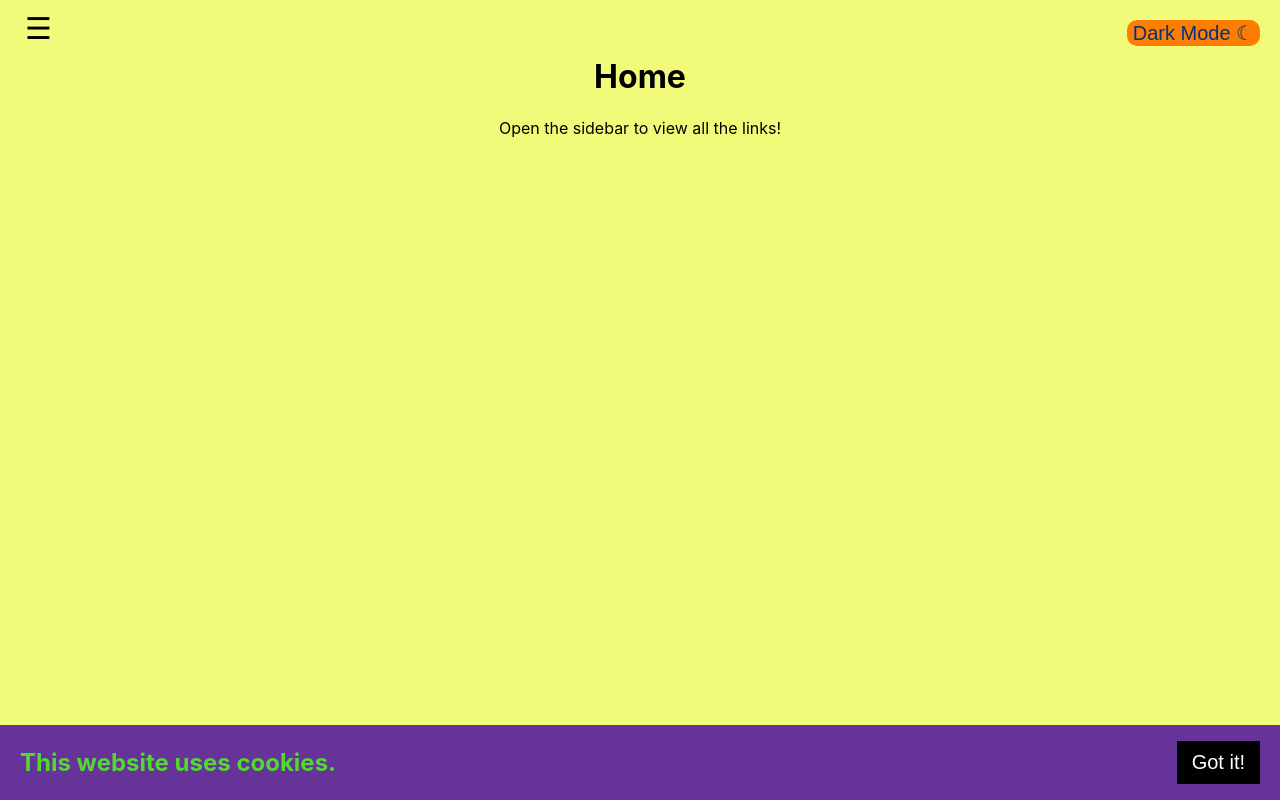
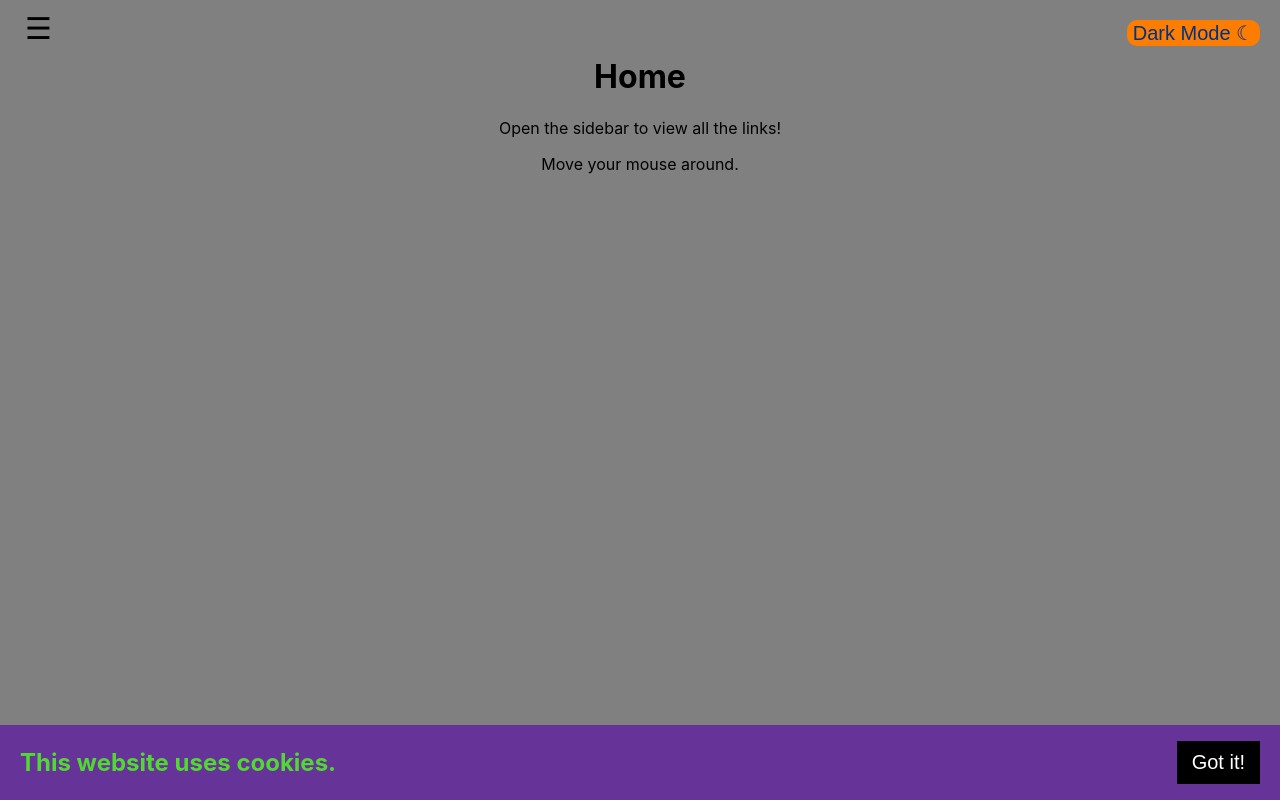
Before and after one commit to iamlana/React-PokeAPI-App, a React (Create React App) app: page / in a window 1280 px wide. Built offline with nearby package versions, Linux system fonts and the light colour scheme.

Commit message:
Make colors great again

```diff
--- a/src/components/Home.js
+++ b/src/components/Home.js
@@ -1,25 +1,28 @@
-import React from "react"
+import React, { useEffect } from "react"
 import { useMousePosition } from "../hooks/useMousePosition"
 
 export function Home() {
+  const { x, y } = useMousePosition();
 
-  const { x, y } = useMousePosition();
-  const hasMovedCursor = typeof x === "number" && typeof y === "number";
-  const colorX = "#" + `${x}`
-  const colorY = "#" + `${y}`
-  function backGroundGradient() {
-     document.body.style.backgroundImage = "linear-gradient(" + colorX + "," + colorY + ")"
-  }
+  useEffect(() => {
+    const hue = Math.round(x / window.innerWidth * 360)
+    const saturation = Math.round(y / window.innerHeight * 100)
+    const lightness = '50'
+    const color = `hsl(${hue}, ${saturation}%, ${lightness}%)`
+    document.body.style.backgroundColor = color;
+  }, [x, y])
+
+  useEffect(() => {
+    return () => {
+      document.body.style.removeProperty('background-color')
+    }
+  }, [])
 
   return (
     <div className="page">
       <h1>Home</h1>
       <p>Open the sidebar to view all the links!</p>
-      <p>
-        {hasMovedCursor
-          ? backGroundGradient()
-          : "Move your mouse around."}
-      </p>
+      <p>Move your mouse around.</p>
     </div>
   )
 }
--- a/src/hooks/useMousePosition.js
+++ b/src/hooks/useMousePosition.js
@@ -7,10 +7,9 @@ export function useMousePosition() {
   const changeMousePosition = event => {
     setMousePosition({ x: event.clientX, y: event.clientY })
   }
-  console.log(mousePosition)
+
   useEffect(() => {
     window.document.addEventListener("mousemove", changeMousePosition);
-
     return () => window.document.removeEventListener("mousemove", changeMousePosition);
   }, []);
 
```
